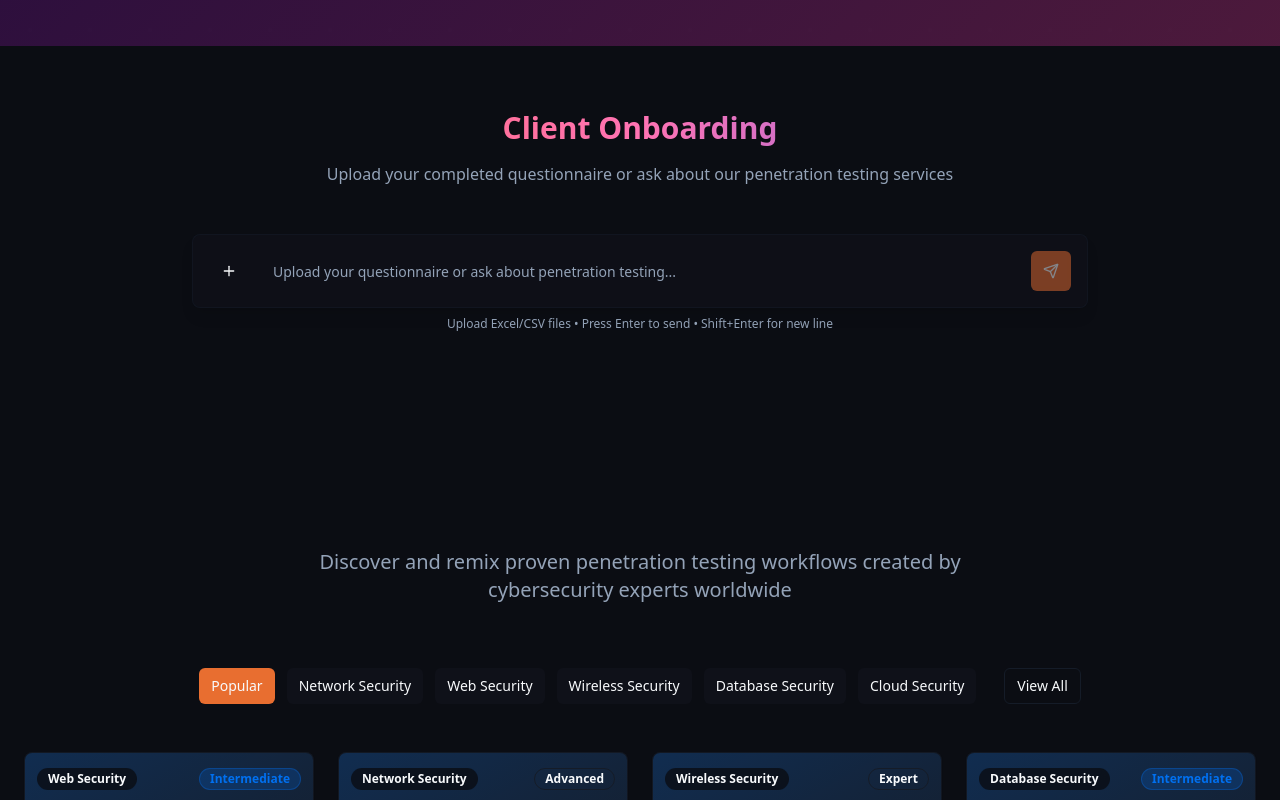
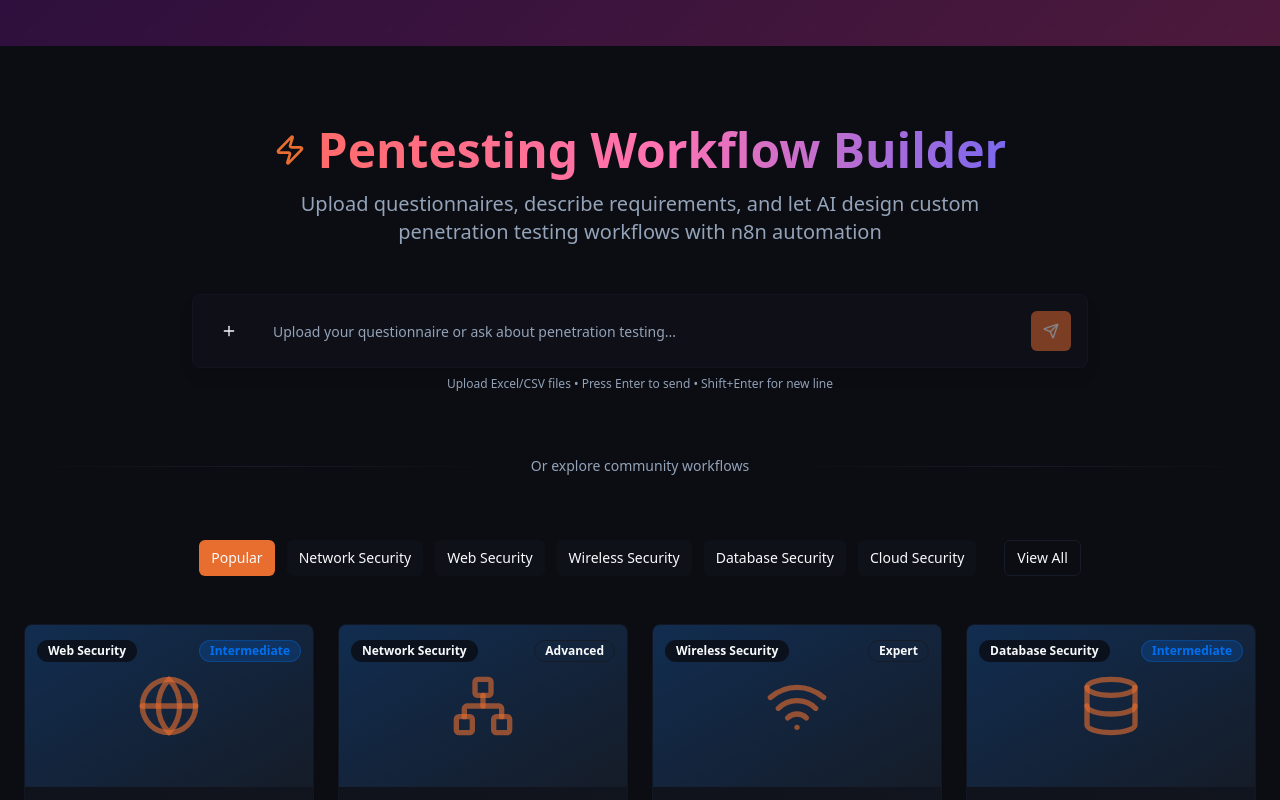
Before and after one commit to warl0ckwraith/sentix-v2, a React (Vite) app: page / in a window 1280 px wide. Shown: the part 1400-2200 px from the top of the page. Built offline with nearby package versions, Linux system fonts and the light colour scheme.

Commit message:
Refactor component placement
Remove "Client Onboarding" section and relocate its "+" component to "Pentesting Workflow Builder" to allow file uploads alongside prompts for LLM processing and n8n integration.

```diff
--- a/src/components/WorkflowShowcase.tsx
+++ b/src/components/WorkflowShowcase.tsx
@@ -2,6 +2,7 @@ import { Card } from "@/components/ui/card";
 import { Badge } from "@/components/ui/badge";
 import { Button } from "@/components/ui/button";
 import { Link } from "react-router-dom";
+import { ChatUpload } from "@/components/ChatUpload";
 import {
   Shield,
   Network,
@@ -12,7 +13,8 @@ import {
   Eye,
   Play,
   Star,
-  Users
+  Users,
+  Zap
 } from "lucide-react";
 
 export const WorkflowShowcase = () => {
@@ -80,18 +82,33 @@ export const WorkflowShowcase = () => {
   };
 
   return (
-    <div className="py-20 px-6 bg-background">
+    <div className="py-20 px-4 sm:px-6 bg-background">
       <div className="max-w-7xl mx-auto">
         {/* Header */}
         <div className="text-center mb-16">
-          <h2 className="text-4xl md:text-5xl font-bold mb-6">
-            <span className="bg-gradient-cyber bg-clip-text text-transparent">
-              From the Security Community
-            </span>
-          </h2>
-          <p className="text-xl text-muted-foreground max-w-3xl mx-auto">
-            Discover and remix proven penetration testing workflows created by cybersecurity experts worldwide
+          <div className="flex items-center justify-center mb-4">
+            <Zap className="h-8 w-8 text-primary mr-3" />
+            <h2 className="text-3xl md:text-4xl lg:text-5xl font-bold">
+              <span className="bg-gradient-to-r from-[#FF6B6B] via-[#FF73B3] to-[#7B68EE] bg-clip-text text-transparent">
+                Pentesting Workflow Builder
+              </span>
+            </h2>
+          </div>
+          <p className="text-lg sm:text-xl text-muted-foreground max-w-3xl mx-auto mb-12">
+            Upload questionnaires, describe requirements, and let AI design custom penetration testing workflows with n8n automation
           </p>
+
+          {/* Chat Upload Interface */}
+          <div className="max-w-4xl mx-auto mb-16">
+            <ChatUpload />
+          </div>
+        </div>
+
+        {/* Divider */}
+        <div className="flex items-center gap-4 mb-16">
+          <div className="flex-1 h-px bg-gradient-to-r from-transparent via-border to-transparent"></div>
+          <span className="text-sm text-muted-foreground bg-background px-4">Or explore community workflows</span>
+          <div className="flex-1 h-px bg-gradient-to-r from-transparent via-border to-transparent"></div>
         </div>
 
         {/* Category Filter */}
--- a/src/pages/Index.tsx
+++ b/src/pages/Index.tsx
@@ -1,7 +1,6 @@
 import { Navbar } from "@/components/Navbar";
 import { HeroSection } from "@/components/HeroSection";
 import { WorkflowShowcase } from "@/components/WorkflowShowcase";
-import { ChatUpload } from "@/components/ChatUpload";
 import { Footer } from "@/components/Footer";
 
 const Index = () => {
@@ -10,22 +9,6 @@ const Index = () => {
       <Navbar />
       <div className="pt-20"> {/* Add padding top for fixed navbar */}
         <HeroSection />
-
-        {/* Chat Upload Section */}
-        <div className="container mx-auto px-4 sm:px-6 py-16">
-          <div className="max-w-4xl mx-auto">
-            <div className="text-center mb-12">
-              <h2 className="text-2xl sm:text-3xl font-bold bg-gradient-to-r from-[#FF6B6B] via-[#FF73B3] to-[#7B68EE] bg-clip-text text-transparent mb-4">
-                Client Onboarding
-              </h2>
-              <p className="text-muted-foreground text-sm sm:text-base">
-                Upload your completed questionnaire or ask about our penetration testing services
-              </p>
-            </div>
-            <ChatUpload />
-          </div>
-        </div>
-
         <WorkflowShowcase />
         <Footer />
       </div>
```
